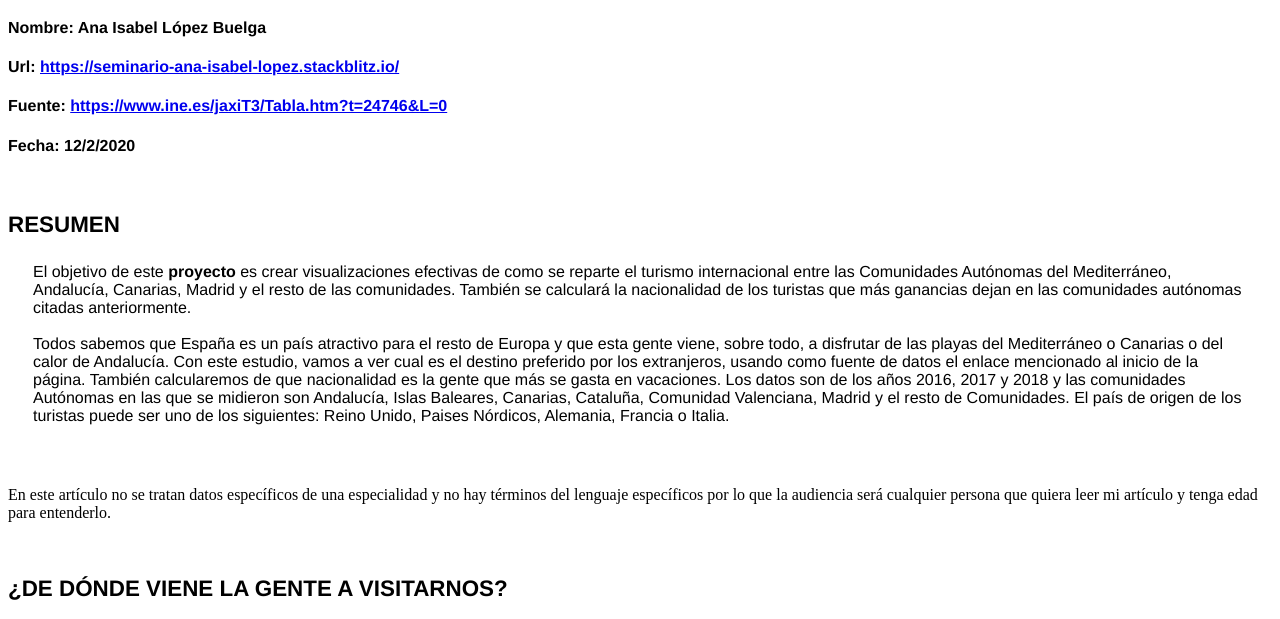
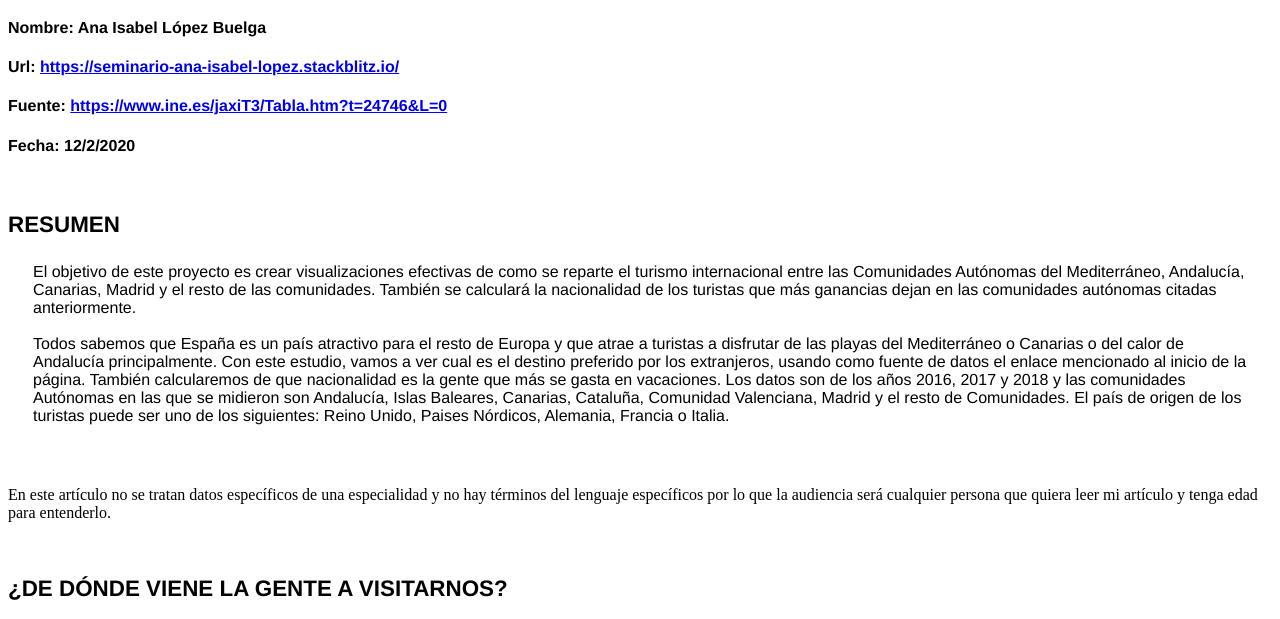
Before and after one commit to ailb1990/seminario-ana-isabel-lopez, a website: page index.html in a window 1280 px wide. Shown: the part 134-753 px from the top of the page. Drawn offline with nearby package versions, Linux system fonts and the light colour scheme.

Commit message:
1 file modified

```diff
--- a/index.html
+++ b/index.html
@@ -61,11 +61,11 @@
     <div class="summary">
         <h2 class="text-title">Resumen</h2>
         <div class="text">
-        El objetivo de este <span class="negrita">proyecto </span>es crear visualizaciones efectivas de como se reparte el turismo internacional entre las Comunidades Autónomas del Mediterráneo, Andalucía, Canarias, Madrid y el resto de las comunidades. También se calculará la nacionalidad de los turistas que más ganancias dejan en las comunidades autónomas citadas anteriormente.
+        El objetivo de este proyecto es crear visualizaciones efectivas de como se reparte el turismo internacional entre las Comunidades Autónomas del Mediterráneo, Andalucía, Canarias, Madrid y el resto de las comunidades. También se calculará la nacionalidad de los turistas que más ganancias dejan en las comunidades autónomas citadas anteriormente.
         <br>
         <br>
 
-        Todos sabemos que España es un país atractivo para el resto de Europa y que esta gente viene, sobre todo, a disfrutar de las playas del Mediterráneo o Canarias o del calor de Andalucía.
+        Todos sabemos que España es un país atractivo para el resto de Europa y que atrae a turistas a disfrutar de las playas del Mediterráneo o Canarias o del calor de Andalucía principalmente.
         Con este estudio, vamos a ver cual es el destino preferido por los extranjeros, usando como fuente de datos el enlace mencionado al inicio de la página.
         También calcularemos de que nacionalidad es la gente que más se gasta en vacaciones.
         Los datos son de los años 2016, 2017 y 2018 y las comunidades Autónomas en las que se midieron son Andalucía, Islas Baleares, Canarias, Cataluña, Comunidad Valenciana, Madrid y el resto de Comunidades.
@@ -170,7 +170,7 @@
         <li> Andalucía y Cataluña son dos comunidades con casi el mismo número de turistas, Ambas compiten por el tercer puesto. </li>
         <li> La Comunidad de Madrid es un destino poco llamativo al estar en lo último de las encuestas realizadas. </li>
         </ul> <br>
-        Por útimo, queria dejar un mapa, creado con Excel, que señala por colores como varía el turismo de unas comunidades autónomas a otras, siendo el color amarillo donde menos se gasta y el verde más oscuro donde más se gasta.
+        Por útimo, quería dejar un mapa, creado con Excel, que señala por colores como varía el turismo de unas comunidades autónomas a otras, siendo el color amarillo donde menos gastan los turistas y el verde más oscuro donde más gastan.
       </div>
 
       <div id="plotContainer5">
```
